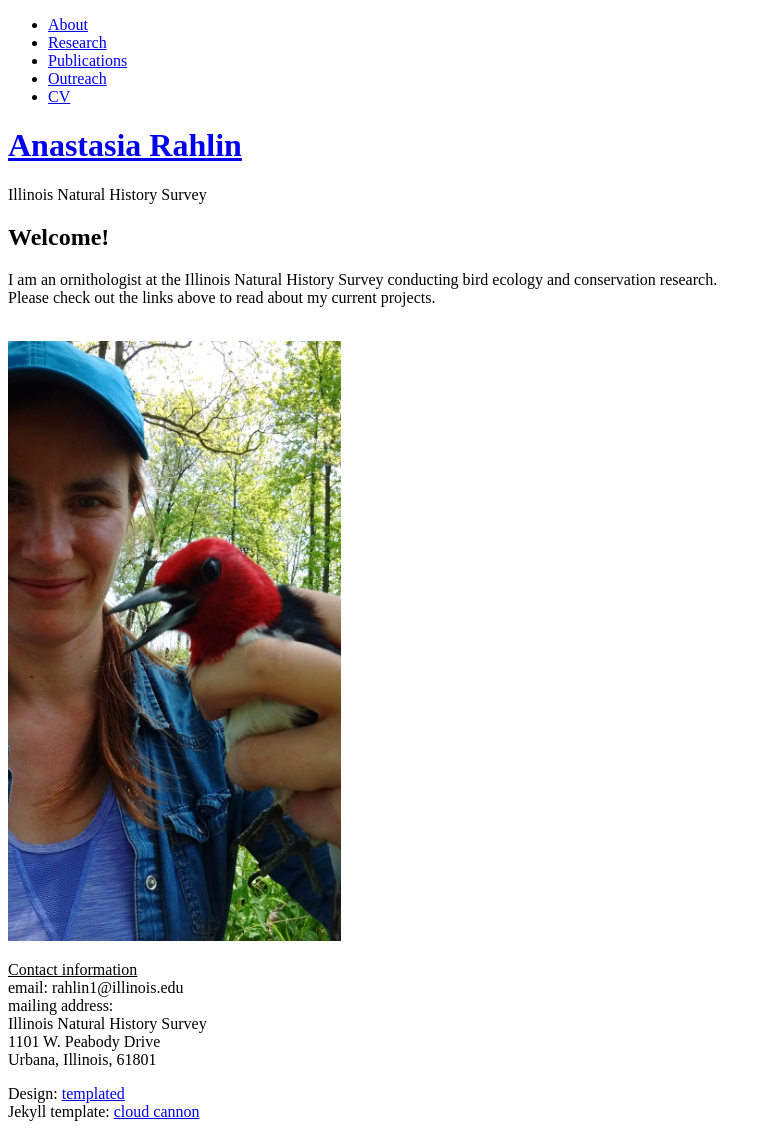
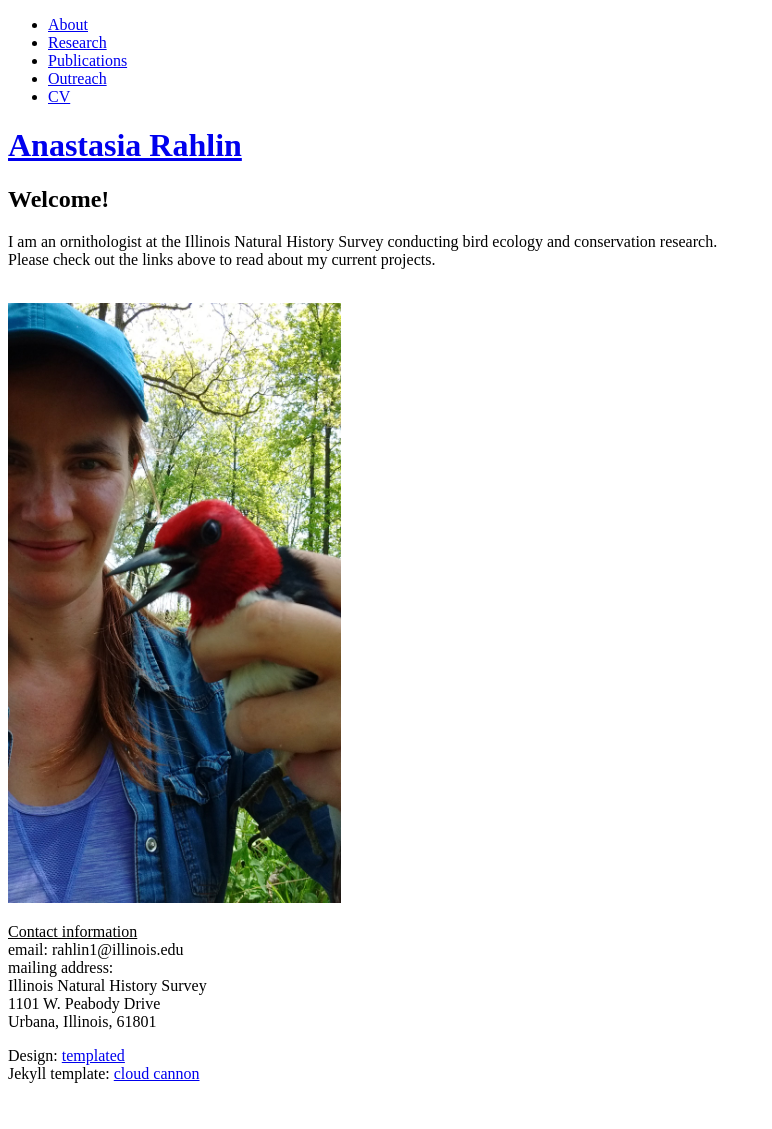
Before and after one commit to anarahlin/anarahlin.github.io, a Jekyll site: the page built from index.html, in a window 1280 px wide. Shown: the whole page, without its empty margins (0-772 px from the left). Built offline with Jekyll 4.4.1, drawn with Linux system fonts in a browser that asks for light colours; nearby versions of some CDN libraries; the list of posts is cut into pages by our own code; comment, search, counter and statistics services are not loaded; after the commit the page ends 1091 px from its top, so only the background shows below that.

Commit message:
Update default.html

```diff
--- a/_layouts/default.html
+++ b/_layouts/default.html
@@ -31,7 +31,7 @@ Released for free under the Creative Commons Attribution 3.0 license (templated.
 			<!-- Logo -->
 			<div id="logo">
 				<h1><a href="#">Anastasia Rahlin</a></h1>
-				<span class="tag">Illinois Natural History Survey</span>
+				<!-- <span class="tag">Illinois Natural History Survey</span> THIS IS EDITED OUT-->
 			</div>
 		</div>
 	</div>
```
